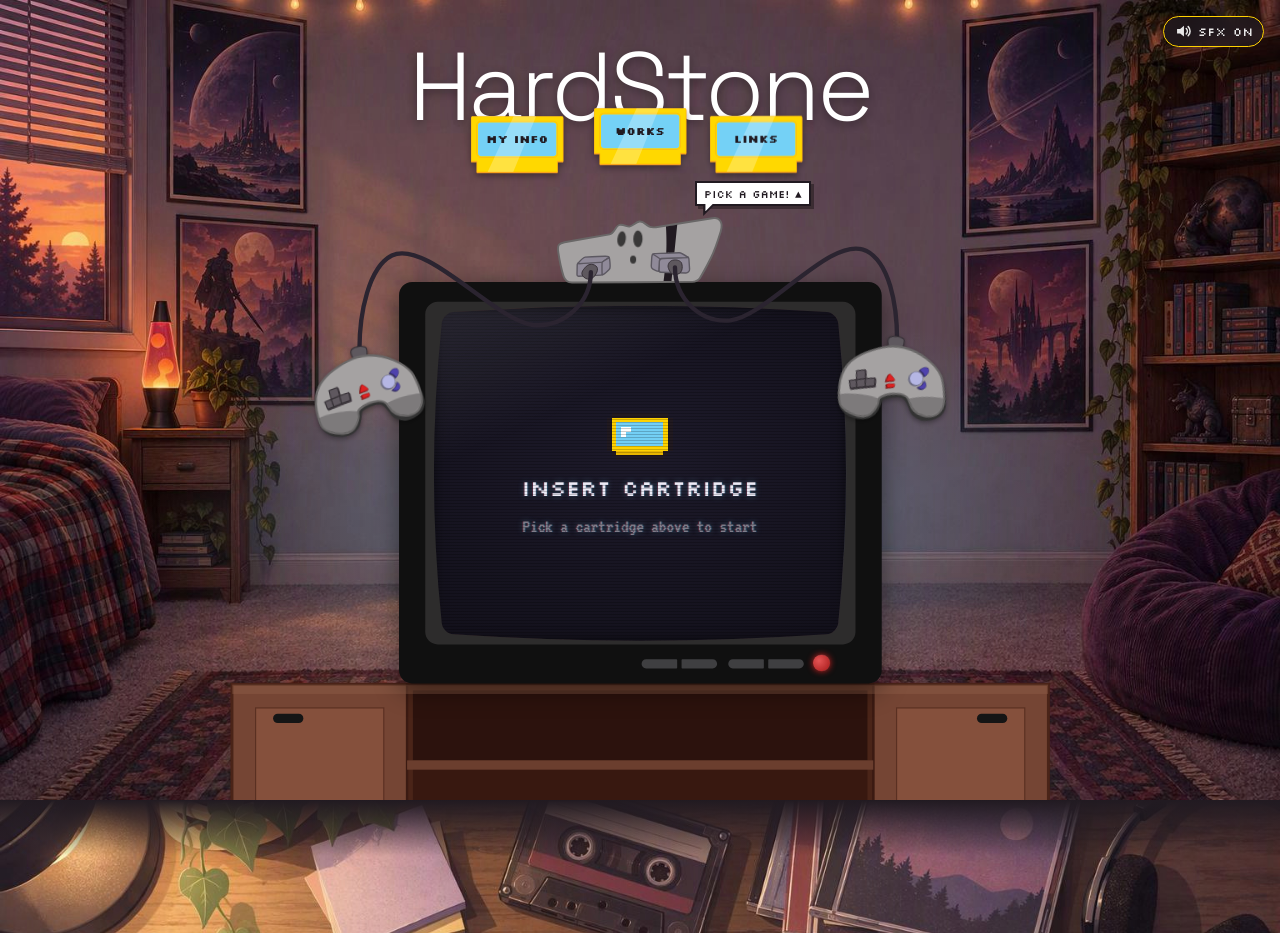
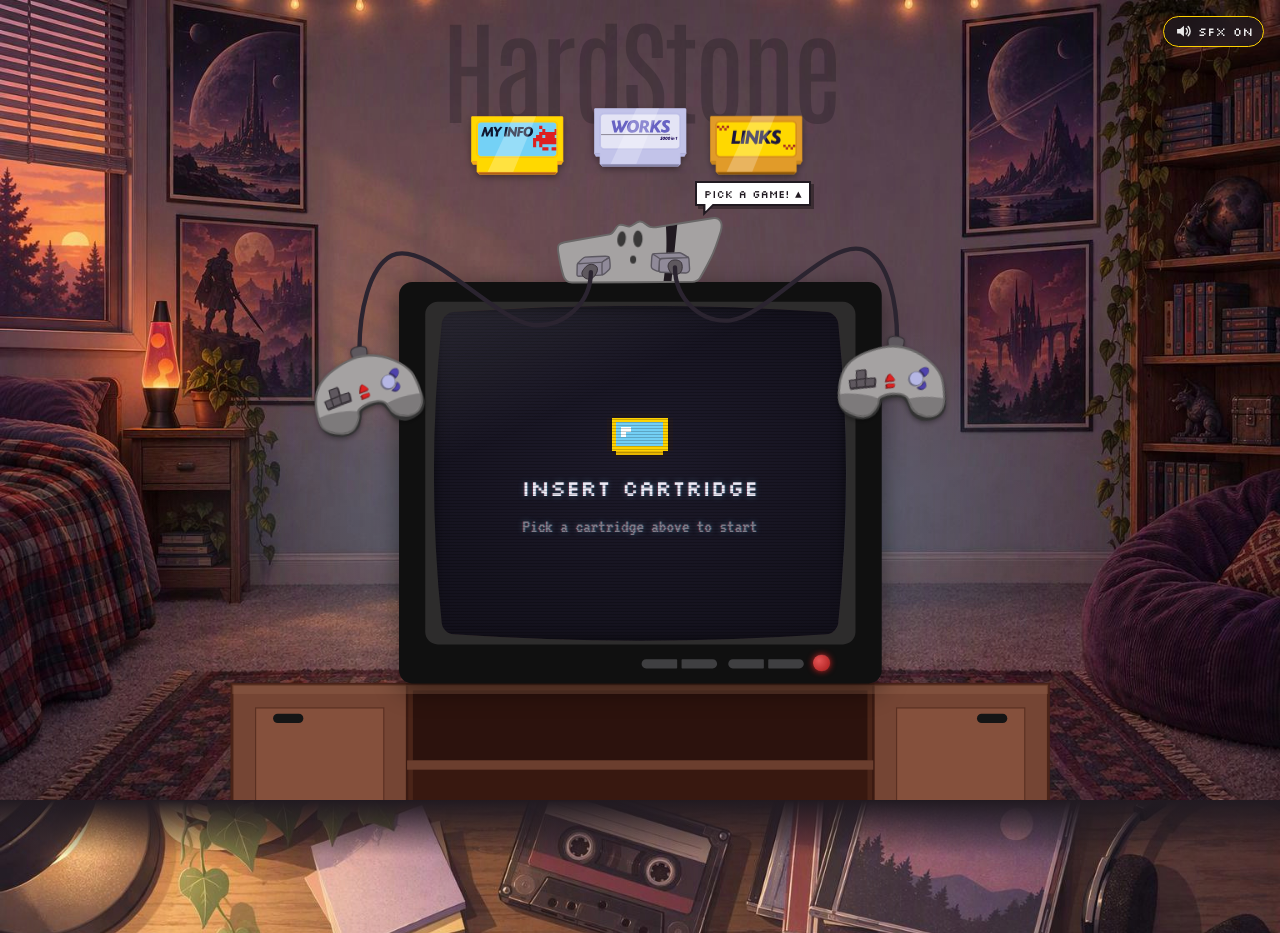
Before and after one commit to hardstonepaul/HardStoneDesign, a plain HTML site: page web/index.html in a window 1280 px wide. Shown: the top 933 px of the page. Drawn offline with Linux system fonts and the light colour scheme.

Commit message:
Use the new labelled cartridges and the Antonio wall title
Each menu cartridge now has its own artwork with the label drawn in
(cartridge-m, -w, -l); the HTML label stays as hidden text for screen
readers, and the console copies the inserted cartridge's art. The logo
follows the Penpot design: Antonio 400, plum ink at 33% on the wall.
The plain yellow cartridge becomes the favicon, and the Illustrator
source is updated with the new designs.

Co-Authored-By: Claude Opus 5.5 <noreply@anthropic.com>

```diff
--- a/web/css/room.css
+++ b/web/css/room.css
@@ -49,13 +49,13 @@
 .logo {
   inset-inline: 0;
   /* Baseline just below the cartridges' top edge: they only overlap the bottom of the letters */
-  top: -5.3%;
+  top: -10.2%;
   z-index: 1;
   text-align: center;
-  font: 300 19.2cqi/1 var(--font-ui);
-  letter-spacing: -0.035em;
-  color: var(--gray-0);
-  text-shadow: 0 0.6cqi 2cqi rgb(0 0 0 / 0.35);
+  font: 400 22.78cqi/1 var(--font-logo);
+  letter-spacing: -0.03em;
+  /* Painted onto the wall: plum ink at a third */
+  color: rgb(from var(--plum-900) r g b / 0.33);
 }
 
 /* ───── Cartridges (menu) ───── */
@@ -66,21 +66,15 @@
   display: block;
 }
 
+/* The label is drawn into each cartridge's artwork; the text stays for screen readers */
 .cart-label {
   position: absolute;
-  left: var(--label-x, 11%);
-  top: var(--label-y, 14%);
-  inline-size: var(--label-w, 78%);
-  block-size: var(--label-h, 58%);
-  display: grid;
-  place-items: center;
-  padding-inline: 2%;
-  font: 700 2.2cqi/1 var(--font-pixel);
+  inset: 50% auto auto 50%;
+  inline-size: 1px;
+  block-size: 1px;
+  overflow: hidden;
+  clip-path: inset(50%);
   white-space: nowrap;
-  text-transform: uppercase;
-  text-align: center;
-  color: var(--plum-900);
-  pointer-events: none;
 }
 
 .cart {
--- a/web/css/tokens.css
+++ b/web/css/tokens.css
@@ -77,6 +77,7 @@
   --desk-bg: url("../assets/img/desktop-bg.jpg");
 
   /* Type */
+  --font-logo: "Antonio", "Arial Narrow", sans-serif-condensed, sans-serif;
   --font-ui: "Space Grotesk", ui-sans-serif, system-ui, sans-serif;
   --font-pixel: "Silkscreen", ui-monospace, monospace;
   --font-crt: "VT323", ui-monospace, monospace;
--- a/web/index.html
+++ b/web/index.html
@@ -8,12 +8,12 @@
   <meta name="theme-color" content="#211a21">
   <meta property="og:title" content="HardStone · Paul Suarez">
   <meta property="og:description" content="Design Engineer, Senior UX/UI designer and CSS lover. Insert a cartridge.">
-  <link rel="icon" href="assets/svg/cartridge.svg" type="image/svg+xml">
+  <link rel="icon" href="assets/svg/cartridge-y.svg" type="image/svg+xml">
 
   <!-- TODO: self-host these as woff2 in assets/fonts before launch -->
   <link rel="preconnect" href="https://fonts.googleapis.com">
   <link rel="preconnect" href="https://fonts.gstatic.com" crossorigin>
-  <link rel="stylesheet" href="https://fonts.googleapis.com/css2?family=Silkscreen:wght@400;700&family=Space+Grotesk:wght@300..700&family=VT323&display=swap">
+  <link rel="stylesheet" href="https://fonts.googleapis.com/css2?family=Antonio:wght@400&family=Silkscreen:wght@400;700&family=Space+Grotesk:wght@300..700&family=VT323&display=swap">
 
   <link rel="stylesheet" href="css/main.css">
   <script type="module" src="js/main.js"></script>
@@ -31,19 +31,18 @@
   <main>
     <!-- §1 · Gaming room: cartridges (menu) → console → TV -->
     <section class="room" id="room" aria-label="Gaming room">
-      <!-- data-box-label: blue label area in cartridge.svg viewBox units -->
-      <div class="room-stage" data-box-label="21.52 19.69 240.18 103.83">
+      <div class="room-stage">
         <h1 class="logo">HardStone <span class="visually-hidden">· Paul Suarez, Design Engineer</span></h1>
 
         <nav class="cart-shelf" aria-label="Main menu">
           <button class="cart" type="button" data-cart="info" aria-pressed="false" aria-controls="tv-screen" style="--x: 16.3%; --y: 7%; --i: 0">
-            <span class="cart-body"><span class="cart-art" data-svg="assets/svg/cartridge.svg"></span><span class="cart-label">My info</span></span>
+            <span class="cart-body"><span class="cart-art" data-svg="assets/svg/cartridge-m.svg"></span><span class="cart-label">My info</span></span>
           </button>
           <button class="cart" type="button" data-cart="works" aria-pressed="false" aria-controls="tv-screen" style="--x: 40.9%; --y: 5.8%; --i: 1">
-            <span class="cart-body"><span class="cart-art" data-svg="assets/svg/cartridge.svg"></span><span class="cart-label">Works</span></span>
+            <span class="cart-body"><span class="cart-art" data-svg="assets/svg/cartridge-w.svg"></span><span class="cart-label">Works</span></span>
           </button>
           <button class="cart" type="button" data-cart="links" aria-pressed="false" aria-controls="tv-screen" style="--x: 64%; --y: 7%; --i: 2">
-            <span class="cart-body"><span class="cart-art" data-svg="assets/svg/cartridge.svg"></span><span class="cart-label">Links</span></span>
+            <span class="cart-body"><span class="cart-art" data-svg="assets/svg/cartridge-l.svg"></span><span class="cart-label">Links</span></span>
           </button>
         </nav>
 
@@ -57,7 +56,7 @@
         <div class="console" data-mood="smile" data-box-slot="117.7 40 140 4" data-ports="86 140 300 128">
           <div class="console-slot">
             <button class="slot-cart" type="button" hidden aria-label="Eject cartridge" title="Eject">
-              <span class="cart-body"><span class="cart-art" data-svg="assets/svg/cartridge.svg"></span><span class="cart-label"></span></span>
+              <span class="cart-body"><span class="cart-art" data-svg="assets/svg/cartridge-m.svg"></span><span class="cart-label"></span></span>
             </button>
           </div>
           <div class="console-art" data-svg="assets/svg/console.svg"></div>
--- a/web/js/cartridges.js
+++ b/web/js/cartridges.js
@@ -13,9 +13,7 @@ export function initCartridges({ stage, face, tv, cables }) {
   const consoleArt = consoleEl.querySelector('.console-art');
   const slotCart = consoleEl.querySelector('.slot-cart');
 
-  // Label area of the cartridge art and the slot position on the console
-  // (named groups win; otherwise data-box-label / data-box-slot on the stage / console)
-  setBoxVars(stage, 'label', markerBox(stage.querySelector('.cart-art svg'), 'label', stage));
+  // Slot position on the console (a named group wins; otherwise data-box-slot on the console)
   setBoxVars(consoleEl, 'slot', markerBox(consoleArt.querySelector('svg'), 'slot', consoleEl));
 
   let current = null; // cartridge in the console
@@ -61,7 +59,11 @@ export function initCartridges({ stage, face, tv, cables }) {
     sfx.select();
     face.mood('o');
 
-    // Prepare the console cartridge in its "above the slot" position, invisible, to measure it
+    // Prepare the console cartridge in its "above the slot" position, invisible, to measure it.
+    // Each cartridge has its own colour export, so the slot copies the chosen one's art.
+    const slotArt = slotCart.querySelector('.cart-art');
+    slotArt.replaceChildren(art.firstElementChild.cloneNode(true));
+    slotArt.style.setProperty('--ar', art.style.getPropertyValue('--ar'));
     slotCart.querySelector('.cart-label').textContent = btn.querySelector('.cart-label').textContent;
     slotCart.dataset.cart = id;
     slotCart.hidden = false;
```
Also changed, not shown: web/assets/svg/cartridge-l.svg (added), web/assets/svg/cartridge-m.svg (added), web/assets/svg/cartridge-w.svg (added), web/assets/svg/cartridge-y.svg (added), 1 other file.
